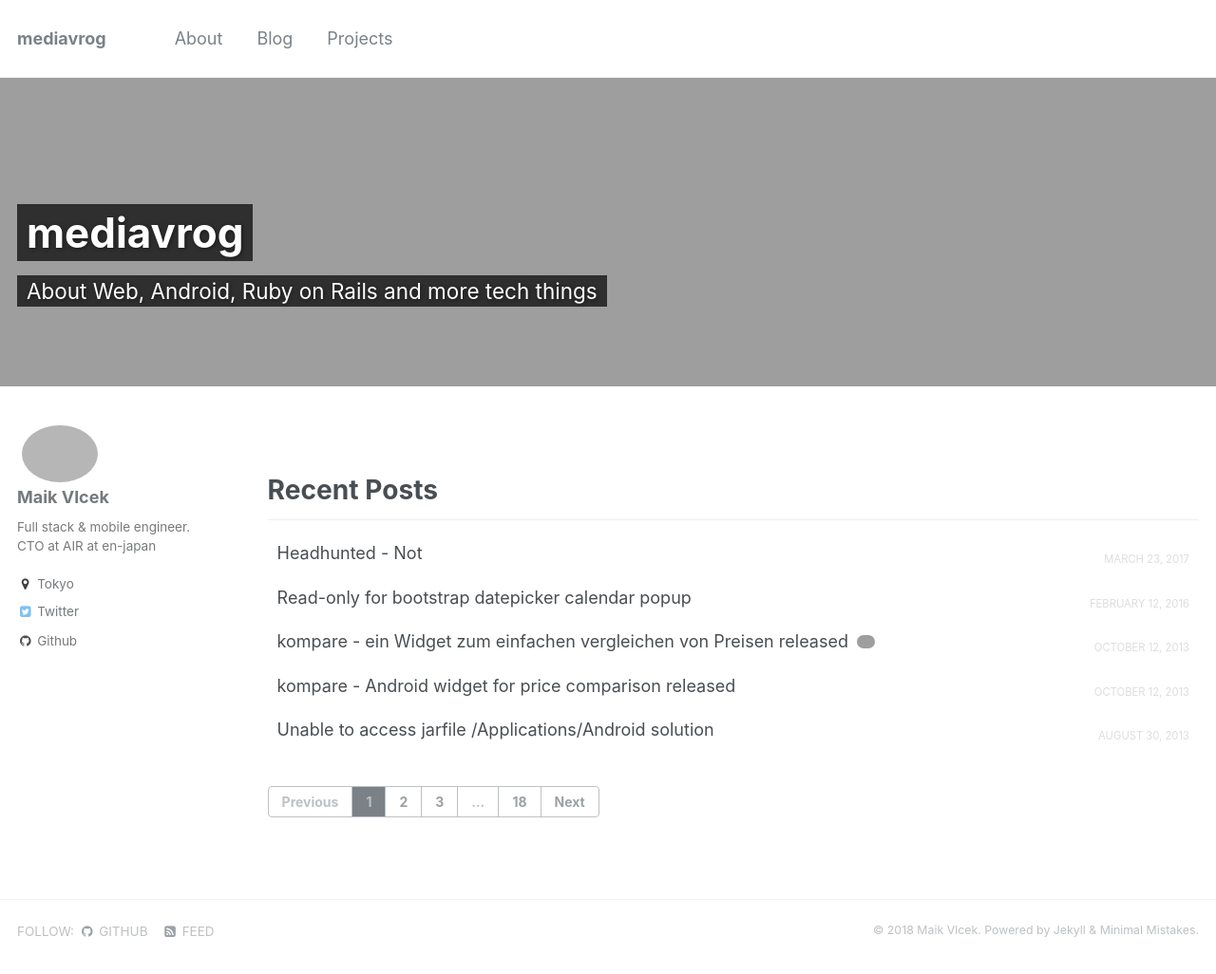
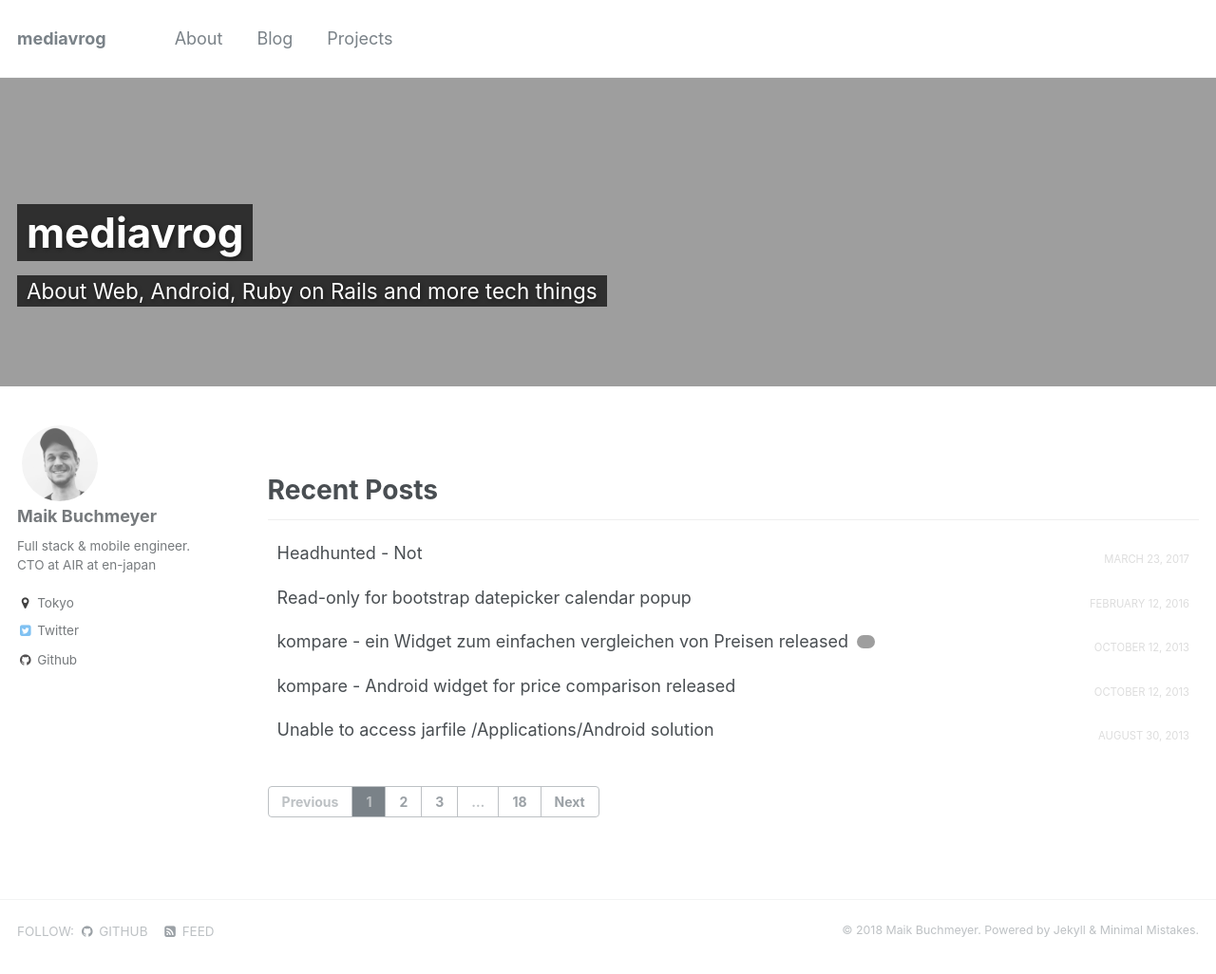
Before and after one commit to mediavrog/mediavrog.github.io, a Jekyll site: the page built from index.html, in a window 1280 px wide and 1039 px high. Shown: the top 1026 px of the window at 95% size. Built offline with Jekyll 4.4.1, drawn with Linux system fonts in a browser that asks for light colours; the list of posts is cut into pages by our own code.

Commit message:
update name

```diff
--- a/_config.yml
+++ b/_config.yml
@@ -9,9 +9,9 @@
 locale                   : "en-US"
 title                    : "mediavrog"
 title_separator          : "-"
-name                     : "Maik Vlcek"
+name                     : "Maik Buchmeyer"
 description              : "An amazing website."
-url                      : "http://www.mediavrog.net" # the base hostname & protocol for your site e.g. "https://mmistakes.github.io"
+url                      : "https://mediavrog.net" # the base hostname & protocol for your site e.g. "https://mmistakes.github.io"
 baseurl                  : # the subpath of your site, e.g. "/blog"
 gh_repo                  : "https://github.com/mediavrog/mediavrog.github.io"
 teaser                   : # filename of teaser fallback teaser image placed in /images/, .e.g. "500x300.png"
@@ -106,8 +106,8 @@ google_ad_slot           :
 
 # Site Author
 author:
-  name             : "Maik Vlcek"
-  avatar           : "bio-photo.png"
+  name             : "Maik Buchmeyer"
+  avatar           : "bio-photo.jpg"
   bio              : "Full stack & mobile engineer. CTO at AIR at en-japan"
   location         : "Tokyo"
   email            :
```
Also changed, not shown: images/bio-photo.jpg.
